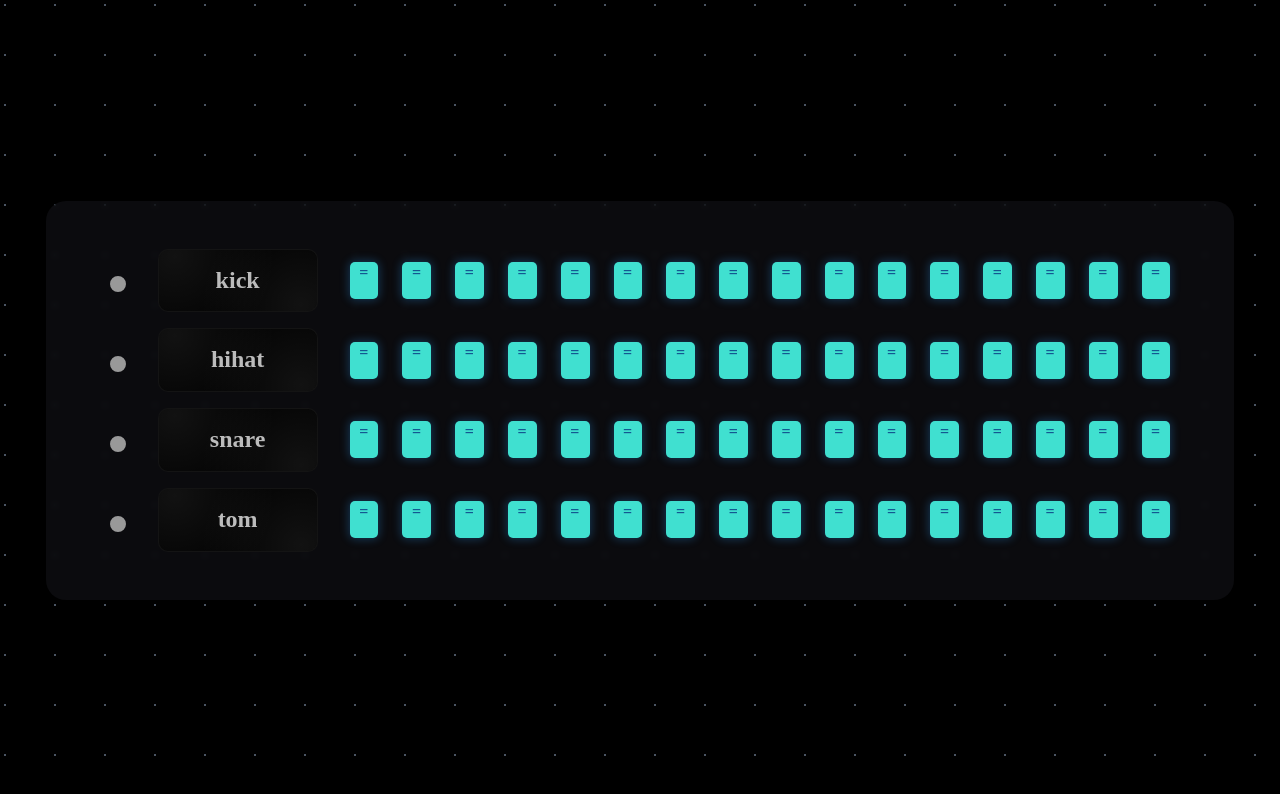
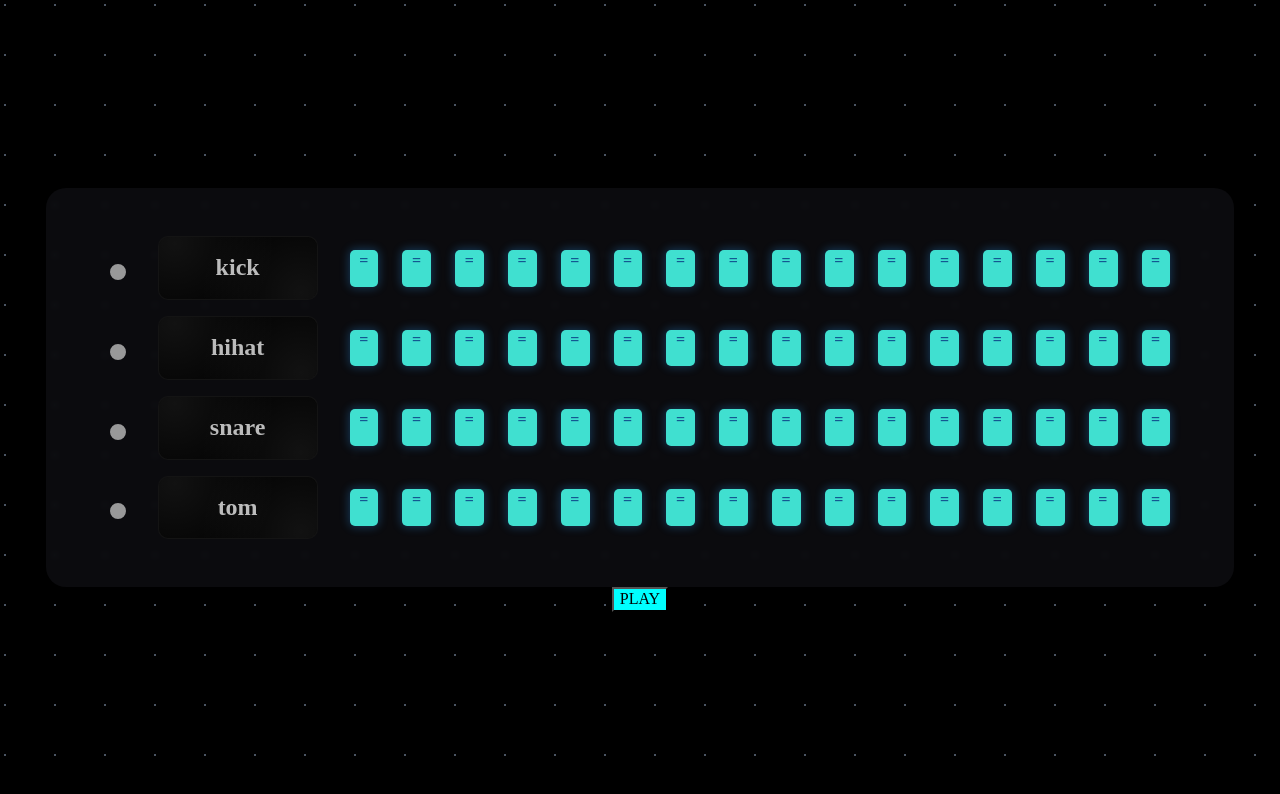
Before and after one commit to Sai-Swayam/Project--Music-, a React (Vite) app in the folder Music Project/: page / in a window 1280 px wide. Shown: the top 794 px of the page. Built offline with nearby package versions, Linux system fonts and the light colour scheme.

Commit message:
added a test play pause button

```diff
--- a/Music Project/src/App.jsx
+++ b/Music Project/src/App.jsx
@@ -1,4 +1,5 @@
 import "./App.css";
+import PlayPause from "./components/PlayPause";
 import Rack from "./components/Rack";
 // import * as Tone from 'tone'
 
@@ -7,6 +8,7 @@ function App() {
     <>
       {/* <div className="blur-vignette"></div> */}
       <Rack />
+      <PlayPause />
     </>
   );
 }
--- /dev/null
+++ b/Music Project/src/components/PlayPause.css
@@ -0,0 +1,9 @@
+.playpause{
+    display: flex;
+    justify-content: center;
+    align-items: center;
+}
+
+.button{
+    background-color: aqua;
+}
--- /dev/null
+++ b/Music Project/src/components/PlayPause.jsx
@@ -0,0 +1,48 @@
+import React from 'react'
+import { useState } from 'react'
+import './PlayPause.css'
+import * as Tone from 'tone'
+
+const PlayPause = () => {
+
+  const [toneStarted, setToneStarted] = useState(false)
+  const [playing, setPlaying] = useState(false)
+  const [setup, setSetup] = useState(false)
+
+  async function goHandler(event) {
+      if(!toneStarted) await Tone.start()
+      setToneStarted(true)
+      setPlaying(!playing)
+      if(playing) return Tone.Transport.stop()
+
+      if(!setup){
+          var kick = new Tone.Player("/kick-acoustic01.wav").toDestination()
+          var snare = new Tone.Player("/snare-acoustic01.wav").toDestination()
+          await Tone.loaded()
+
+          // play a note every quarter-note
+          new Tone.Loop(time => {
+              kick.start(time)
+          }, "4n").start(0)
+
+          // play another note every off quarter-note, by starting it "8n"
+          new Tone.Loop(time => {
+              snare.start(time)
+          }, "4n").start("8n")
+
+          // Tone.Transport.bpm.rampTo(50, 0.2);
+          setSetup(true)
+      }
+
+      Tone.Transport.bpm.value =  150;
+      Tone.Transport.start()
+  }
+
+  return (
+    <div className='playpause'>
+        <button className="button" onClick={goHandler}>{playing ? "STOP" : "PLAY"}</button>
+    </div>
+  )
+}
+
+export default PlayPause
```
